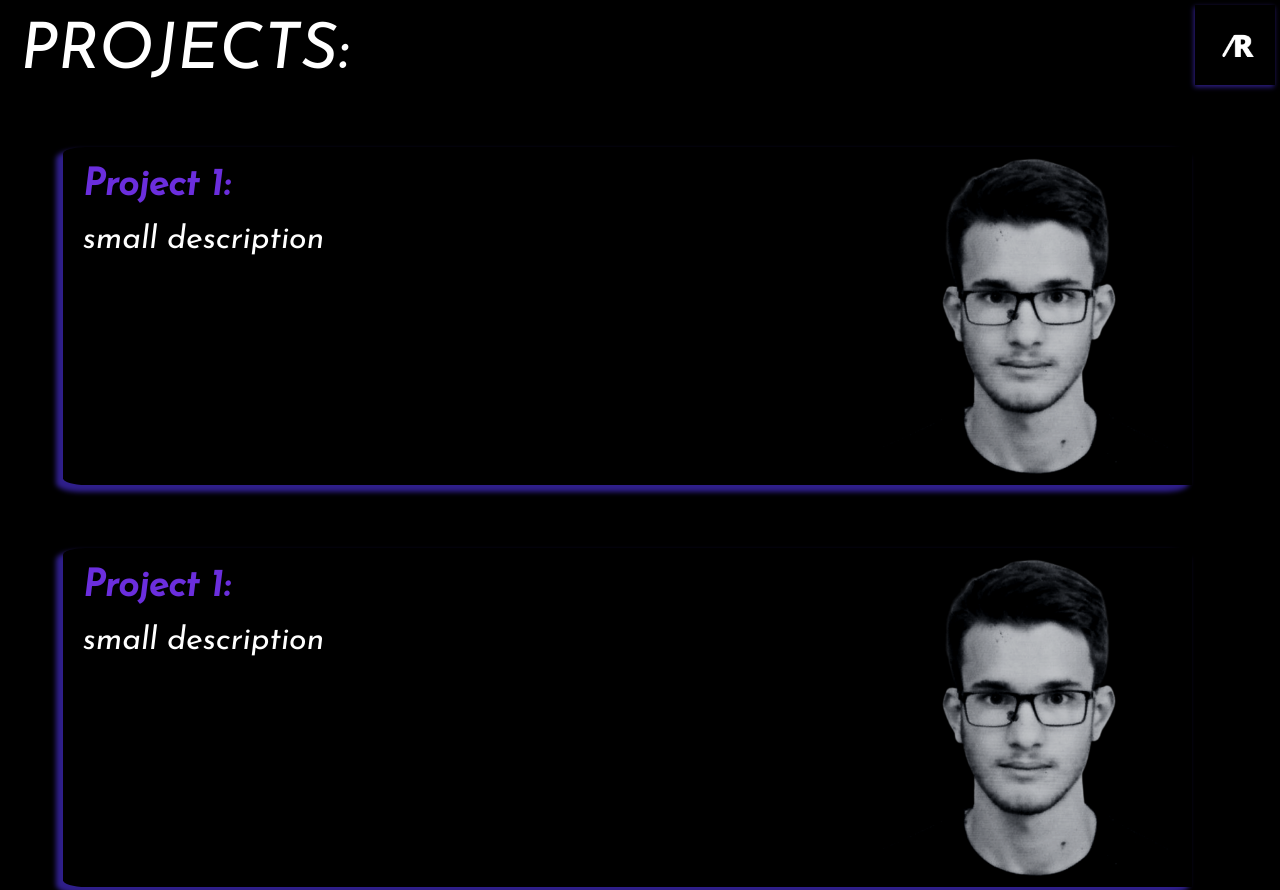
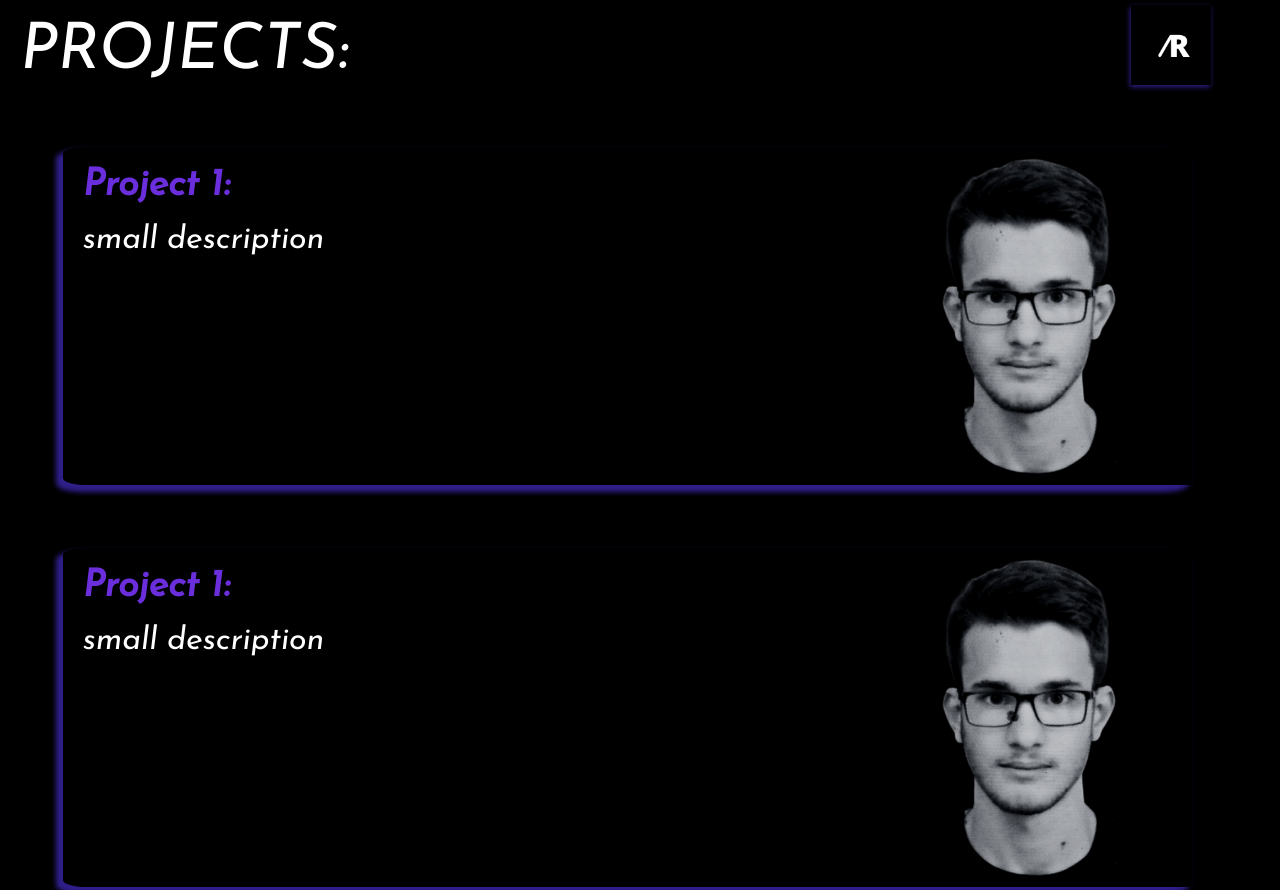
Before and after one commit to abderraouf2/Portfolio, a plain HTML site: page projects.html in a window 1280 px wide. Shown: the top 890 px of the page. Drawn offline with Linux system fonts and the light colour scheme.

Commit message:
probleme solved

```diff
--- a/projects.html
+++ b/projects.html
@@ -15,7 +15,7 @@
 <body>
   <nav class="navbar logo">
 
-    <a  href="index.html">
+    <a class="logo"  href="index.html">
       <img id="logo" src="logo.png" alt="logo">
     </a>
   </nav>
--- a/style2.css
+++ b/style2.css
@@ -41,6 +41,7 @@
   width: 100%;
   display: flex;
   justify-content: flex-end;
+  margin-right: 5%;
 }
 #logo:hover{
   transform: scale(1.05);
```
